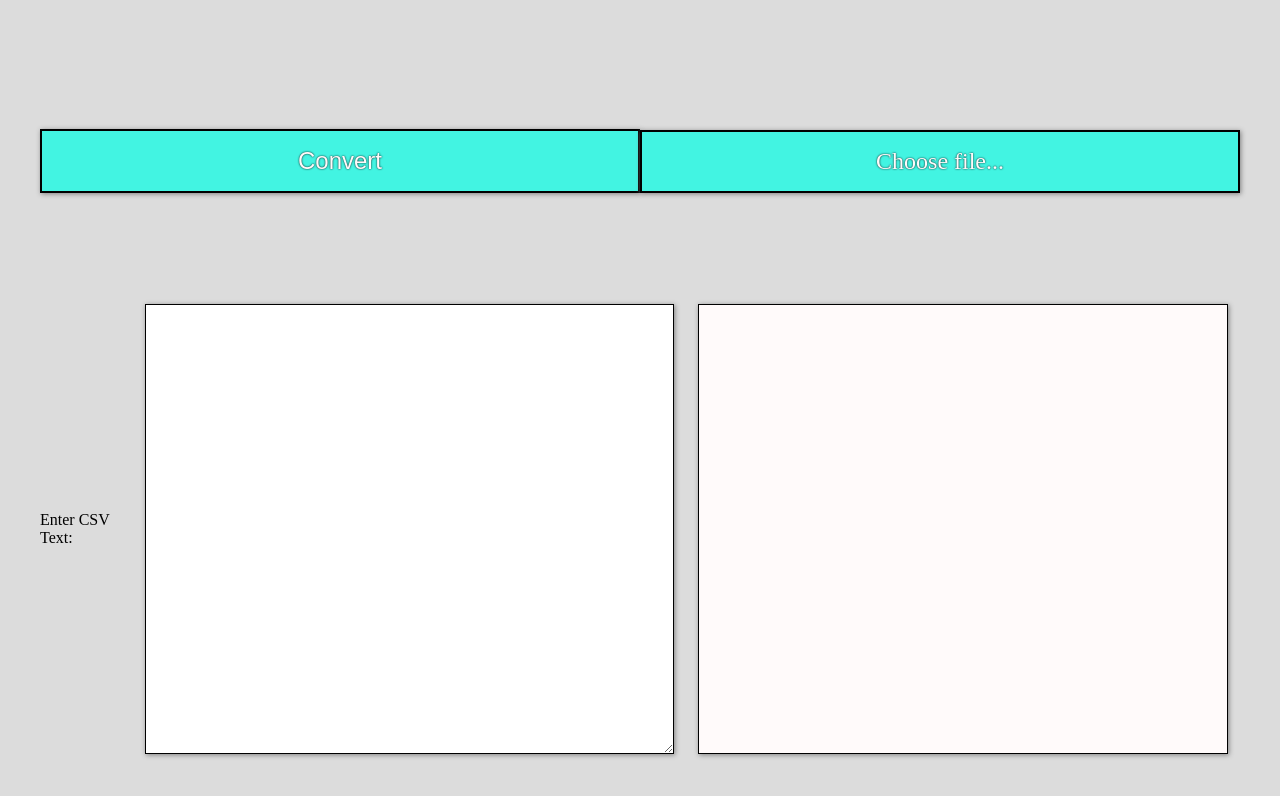
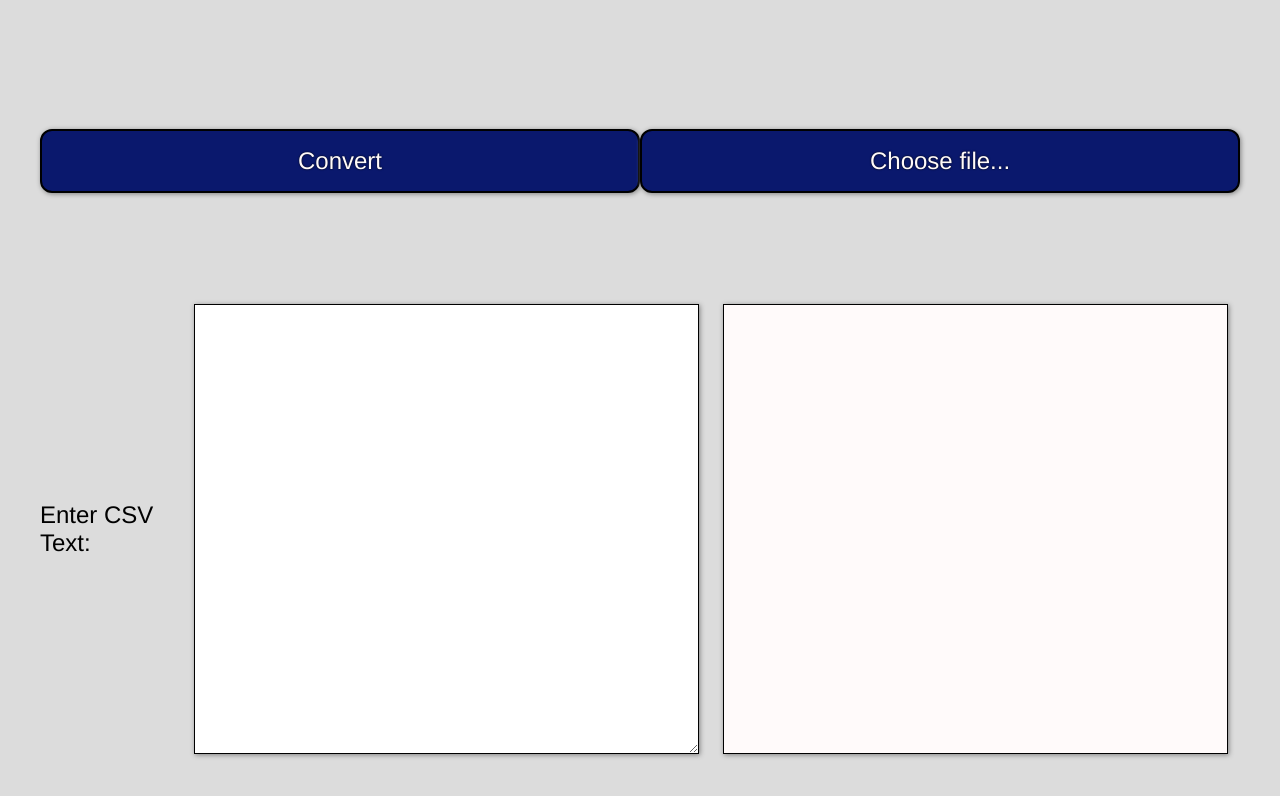
Before and after one commit to ShlokD/converto, a website with bundled scripts: page index.html in a window 1280 px wide. Built offline with nearby package versions, Linux system fonts and the light colour scheme.

Commit message:
add more styles

```diff
--- a/src/css/main.css
+++ b/src/css/main.css
@@ -1,5 +1,6 @@
 * {
   box-sizing: border-box;
+  font-family: 'Franklin Gothic Medium', 'Arial Narrow', Arial, sans-serif
 }
 
 html,body {
@@ -41,22 +42,28 @@ body {
 button, #csv-upload + label {
   padding: 1rem 2rem;
   width: 100%;
-  background-color: #42f4e2;
+  background-color: #0a186d;
   color: snow;
   font-size: 1.5rem;
   border: 2px solid black;
   box-shadow: 1px 1px 5px gray;
   text-shadow: 0px 0px 2px black;
+  border-radius: 12px;
 }
 
 #csv-upload + label {
   text-align: center;
+
 }
 
 
 
 #text-section {
   height: 67%
+}
+
+#text-section  label {
+  font-size: 1.5rem;
 }
 
 #csv-input,#output {
@@ -69,6 +76,8 @@ button, #csv-upload + label {
   margin: 0.75rem;
   box-shadow: 1px 1px 5px gray;
 }
+
+
 
 #output {
   background-color: snow
```
